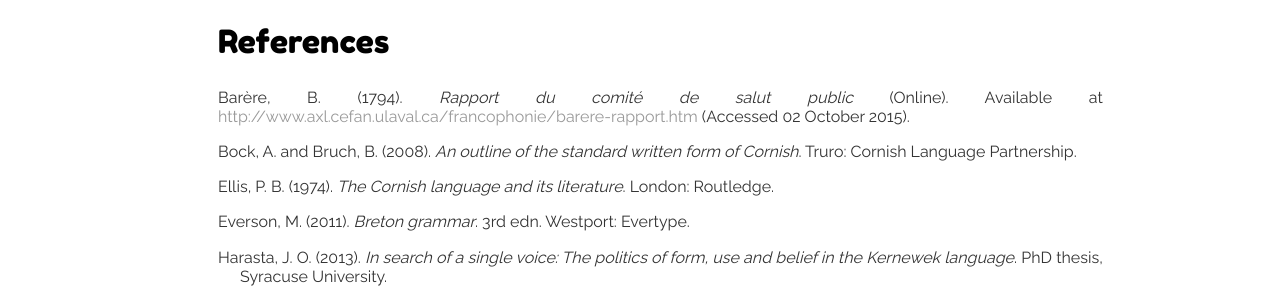
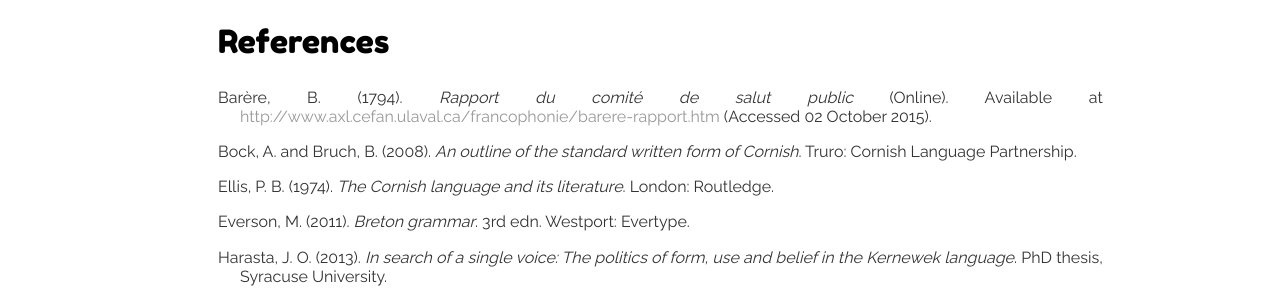
Before and after one commit to merryndd/merryndd.github.io, a Jekyll site: the page built from _posts/2015-11-29-names.html, in a window 1280 px wide and 900 px high, scrolled down 1922 px. Shown: the part 365-665 px from the top of the window. Built offline with Jekyll 4.4.1, drawn with Linux system fonts in a browser that asks for light colours.

Commit message:
Update 2015-11-29-names.html

```diff
--- a/_posts/2015-11-29-names.html
+++ b/_posts/2015-11-29-names.html
@@ -47,7 +47,7 @@ date: 2015-11-29
 
 <h2>References</h2>
 
-<p>Barère, B. (1794). <em>Rapport du comité de salut public</em> (Online). Available at <a href="http://www.axl.cefan.ulaval.ca/francophonie/barere-rapport.htm">http://www.axl.cefan.ulaval.ca/francophonie/barere-rapport.htm</a> (Accessed 02 October 2015).</p>
+<p class="bibentry">Barère, B. (1794). <em>Rapport du comité de salut public</em> (Online). Available at <a href="http://www.axl.cefan.ulaval.ca/francophonie/barere-rapport.htm">http://www.axl.cefan.ulaval.ca/francophonie/barere-rapport.htm</a> (Accessed 02 October 2015).</p>
 
 <p class="bibentry">Bock, A. and Bruch, B. (2008). <em>An outline of the standard written form of Cornish</em>. Truro: Cornish Language Partnership.</p>
 
```
